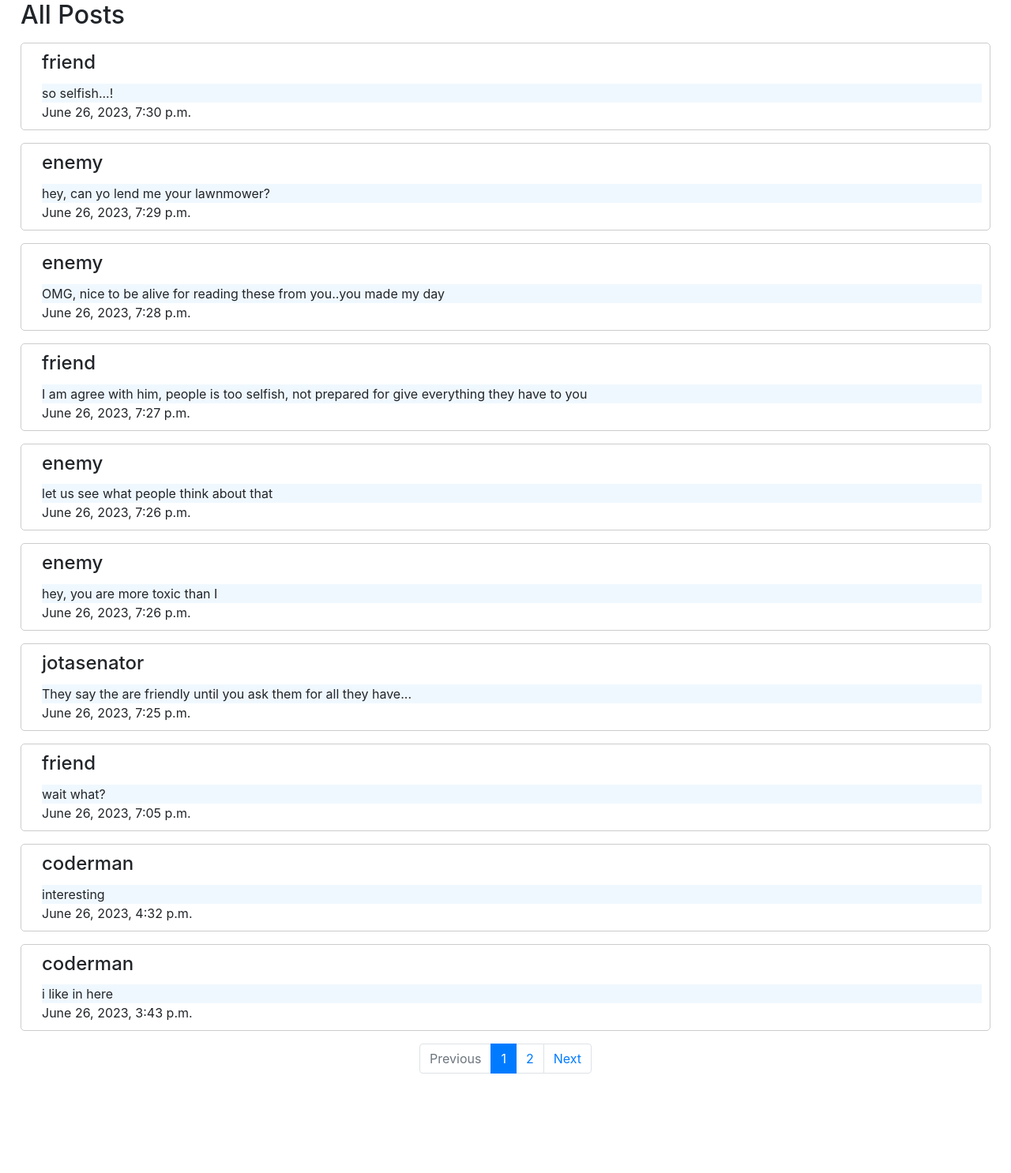
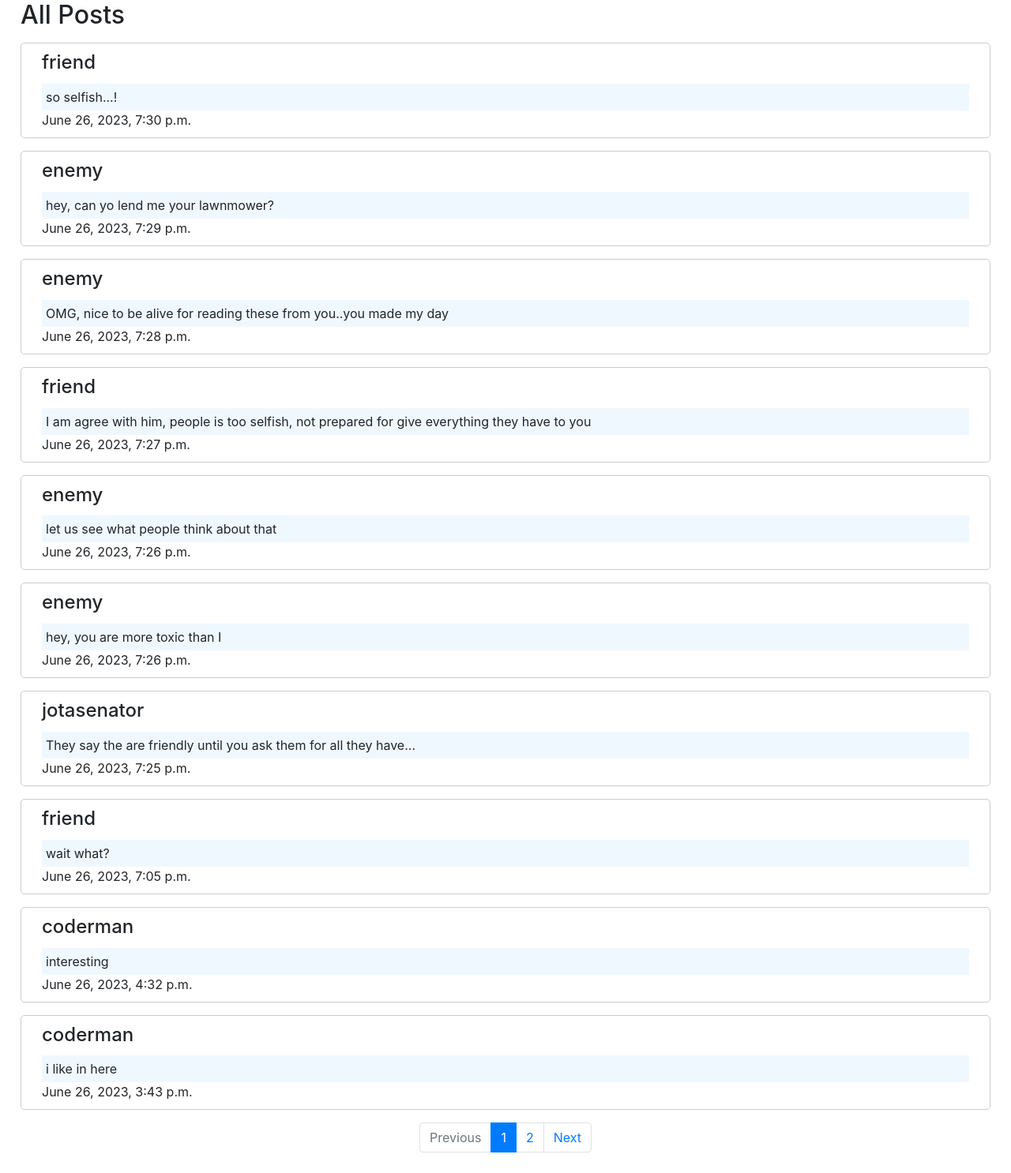
Before and after one commit to jotasenator/project4, a Django app: page / in a window 1280 px wide. Shown: the part 66-1552 px from the top of the page at 79% size. Before the commit the page ends 1426 px from the top, so only its background shows below. Run offline with Django 3.2, Linux system fonts and the light colour scheme; data comes from the database, SQL or seed files in the repository; some libraries are stand-ins or nearby versions.

Commit message:
Pullish the text style

```diff
--- a/network/static/network/styles.css
+++ b/network/static/network/styles.css
@@ -37,4 +37,5 @@ p {
 
 .card-text.text {
   background-color: aliceblue;
+  padding: 5px 5px;
 }
--- a/network/templates/network/index.html
+++ b/network/templates/network/index.html
@@ -31,7 +31,7 @@
         <button class="btn btn-link ml-3" onclick="showAlert('{{post.text}}')">Edit</button>
         {% endif %}
         {% endif %}
-        <p class="card-text ml-3 text">{{post.text}}</p>
+        <p class="card-text ml-3 mr-3 text">{{post.text}}</p>
         <p class="card-text ml-3">{{post.created_at}}</p>
     </div>
     {% endfor %}
```
